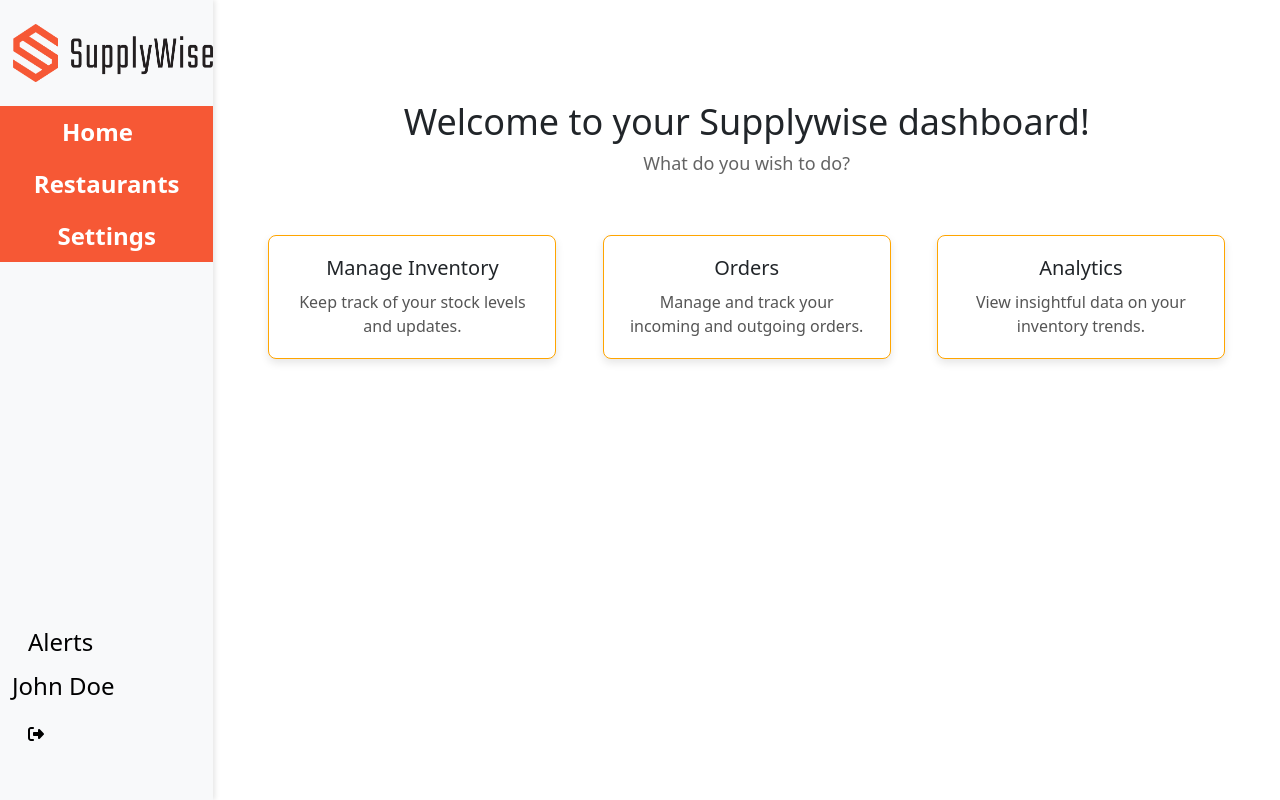
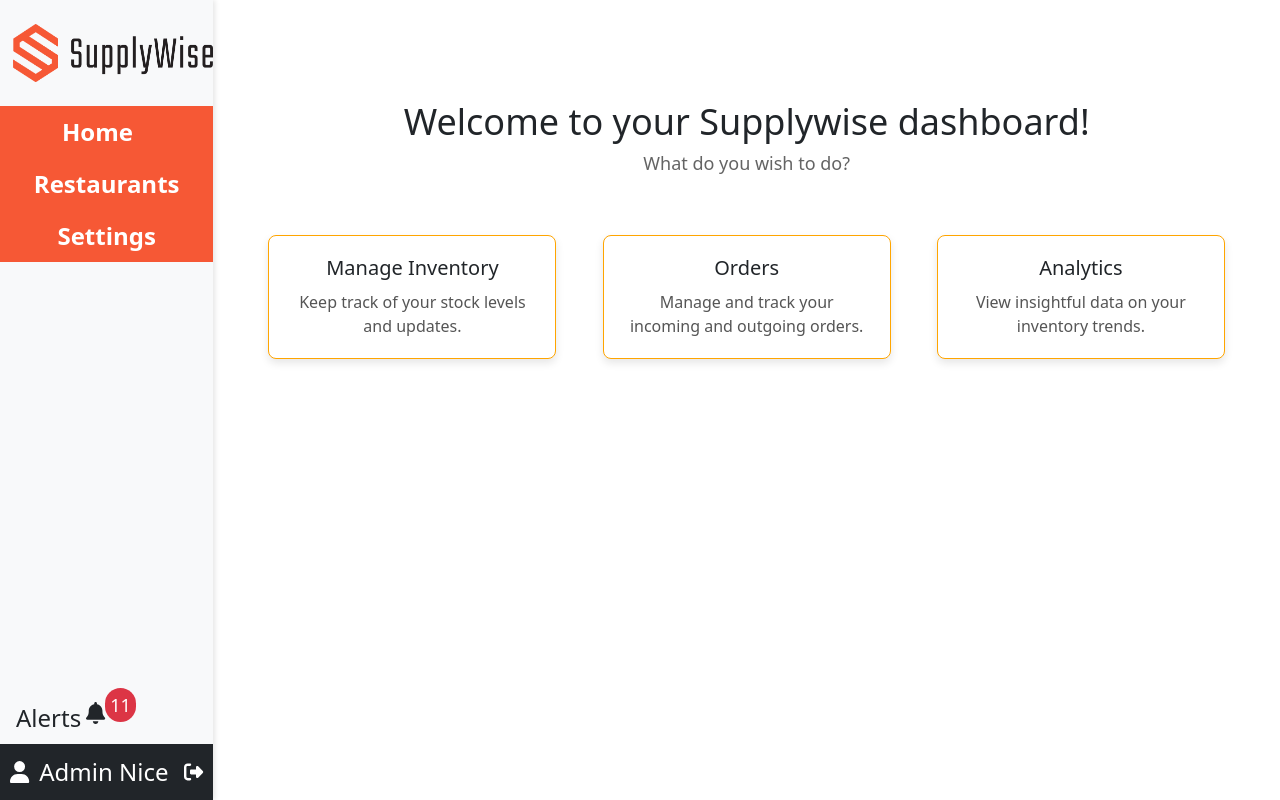
Before and after one commit to SupplyWise/SupplyWiseUI, a Next.js app in the folder supplywise-ui/: page /dashboard in a window 1280 px wide. Built offline with nearby package versions, Linux system fonts and the light colour scheme.

Commit message:
SUP-70 alertas e profile

```diff
--- a/supplywise-ui/package.json
+++ b/supplywise-ui/package.json
@@ -17,6 +17,7 @@
     "fontawesome": "^5.6.3",
     "next": "14.2.14",
     "react": "^18.3.1",
+    "react-bootstrap": "^2.10.5",
     "react-dom": "^18"
   }
 }
--- a/supplywise-ui/src/components/dashboardNav.jsx
+++ b/supplywise-ui/src/components/dashboardNav.jsx
@@ -1,5 +1,5 @@
 import { FontAwesomeIcon } from '@fortawesome/react-fontawesome';
-import { faSignOutAlt, faBell } from '@fortawesome/free-solid-svg-icons';
+import { faSignOutAlt, faBell, faUser } from '@fortawesome/free-solid-svg-icons';
 import Image from 'next/image';
 import Link from 'next/link';
 import DashboardNavLink from './dashboardNav/dashboardNavLink';
@@ -10,11 +10,17 @@ export default function Sidebar() {
     const pages = ["Home", "Restaurants", "Settings"];
     const [currentPage, setCurrentPage] = useState('');
 
+    const numAlertas = 11;
+
     useEffect(() => {
         if (typeof window !== 'undefined') {
             setCurrentPage(window.location.pathname);
         }
     }, []);
+
+    function logout() {
+        window.location.href = '/';
+    }
 
     return (
         <nav className="col-2 bg-light vh-100 sw-bgcolor" style={{
@@ -42,21 +48,27 @@ export default function Sidebar() {
             </div>
 
             {/* Alerts and Profile Section */}
-            <div>
-                <ul className="nav flex-column mb-4 fs-4 bg-light" style={{paddingBottom: "20px"}}>
+            <div className='row'>
+                <div className='col-12' style={{ paddingLeft: 0 }}>
+                    <ul className="nav flex-column p-0 fs-4" style={{ padding: "10px" }}>
                         <li className="nav-item">
-                        <Link className="nav-link text-black" href="/alerts">
-                            {/*<FontAwesomeIcon icon={faBell} className="me-1" size='xs'/>*/}
+                            <Link className="nav-link text-dark" href="/alerts">
                                 Alerts
+                                <FontAwesomeIcon icon={faBell} style={{ width: '1.5vw', padding: '0 0 5px 5px' }} />
+                                {numAlertas > 0 && <span className="bell-alert bg-danger rounded-pill">{numAlertas}</span>}
                             </Link>
                         </li>
-                    <li className='nav-item'>
-                        <span className='text-black'>John Doe</span>
-                        <Link href="/logout" className="nav-link text-black">
-                            <FontAwesomeIcon icon={faSignOutAlt} style={{ width: '16px', height: '16px' }}/>
-                        </Link>
+                        <li className='nav-item bg-dark text-white'>
+                            <div style={{ display: 'flex', justifyContent: 'space-between', alignItems: 'center', padding: 10 }}>
+                                <div style={{ display: 'flex', alignItems: 'center' }}>
+                                    <FontAwesomeIcon icon={faUser} style={{ width: '1.5vw', marginRight: '10px' }} />
+                                    <span>Admin Nice</span>
+                                </div>
+                                <FontAwesomeIcon icon={faSignOutAlt} style={{ width: '1.5vw', cursor: 'pointer' }} onClick={() => logout()} />
+                            </div>
                         </li>
                     </ul>
+                </div>
             </div>
         </nav>
     );
--- a/supplywise-ui/src/styles/supplywise.css
+++ b/supplywise-ui/src/styles/supplywise.css
@@ -60,3 +60,11 @@
   color: #fa3e13;
   text-decoration: underline;
 }
+
+.bell-alert {
+  position: relative;
+  top: -15px;
+  color: white;
+  padding: 5px;
+  font-size: 18px;
+}
```
Also changed, not shown: 1 other file (tests, documents, lock files or other folders). Lines whose indentation alone changed are shown as unchanged.
